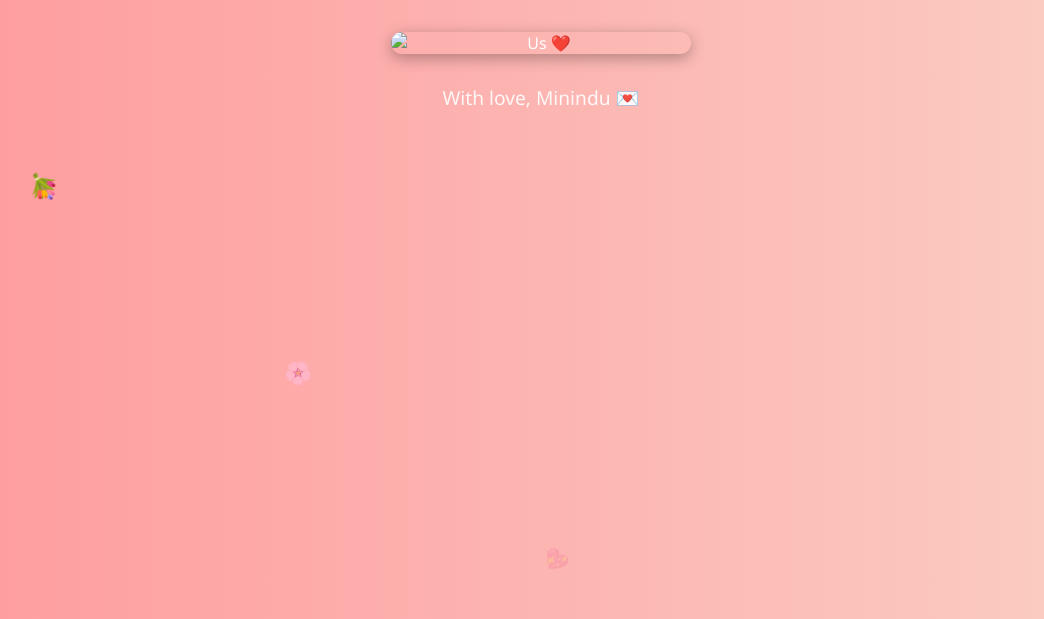
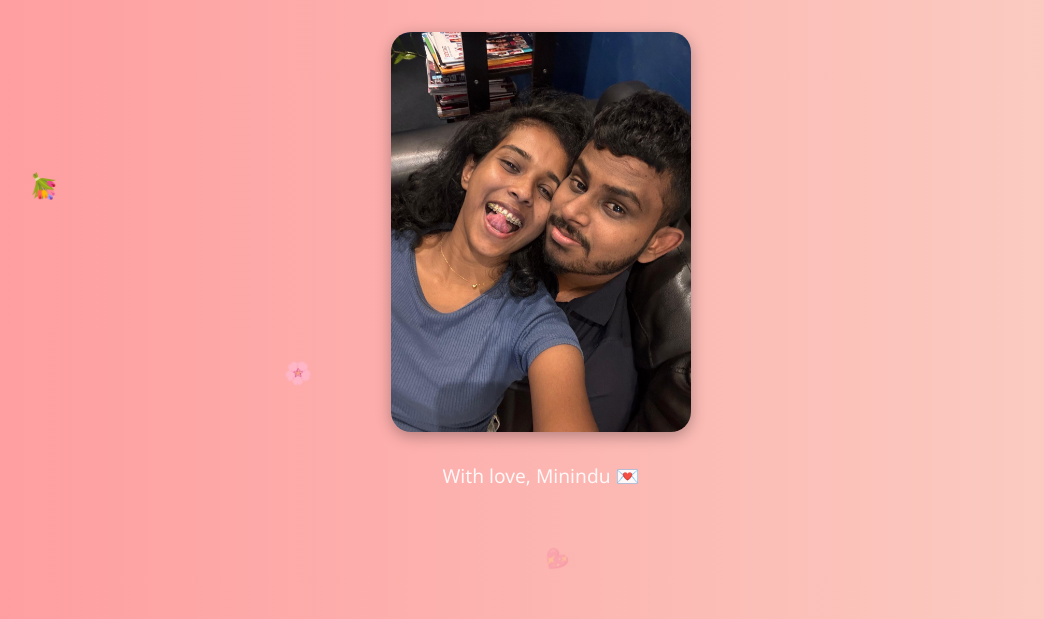
Before and after one commit to MininduT/sesii, a plain HTML site: page index.html in a window 1280 px wide. Shown: the part 181-800 px from the top of the page, without its empty margins (99-1143 px from the left). Drawn offline with Linux system fonts and the light colour scheme.

Commit message:
Update index.html

```diff
--- a/index.html
+++ b/index.html
@@ -123,7 +123,7 @@
   </p>
 
 
-  <img src="love-photo.jpg" alt="Us ❤️">
+  <img src="pic1.png" alt="Us ❤️">
 
   <div class="footer">
     With love, Minindu 💌
```
